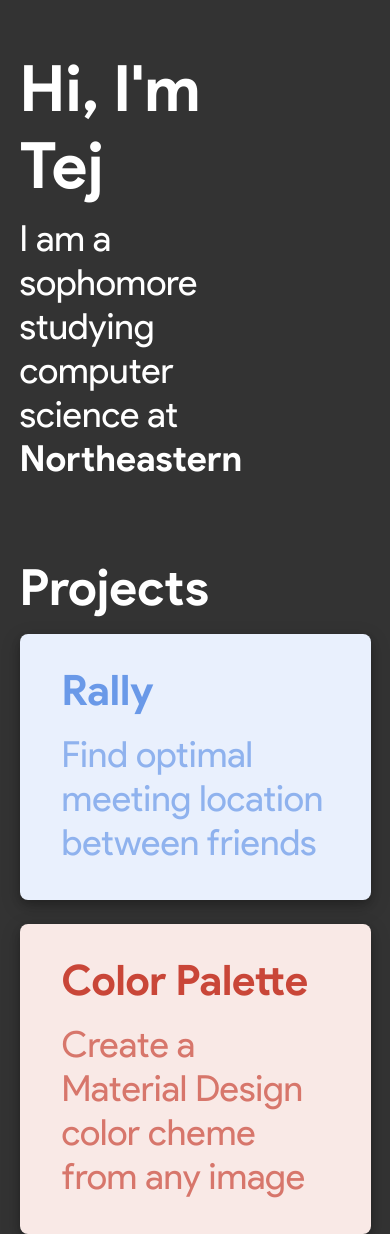
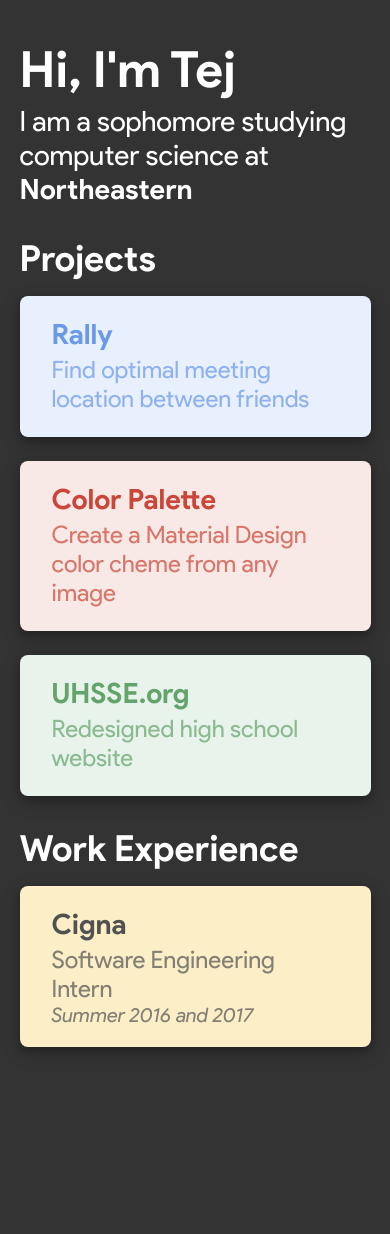
Before and after one commit to tpatel1781/tpatel1781.github.io, a plain HTML site: page index.html in a window 390 px wide. Shown: the top 1234 px of the page. After the commit the page ends 1071 px from the top, so only its background shows below. Drawn offline with Linux system fonts and the light colour scheme.

Commit message:
I think I fixed the responsiveness issue? (I hope)

```diff
--- a/desktop.css
+++ b/desktop.css
@@ -40,7 +40,7 @@ h2 {
 .box p {
 	display: inline-block;
 	font-size: 21px;
-	margin-top: 14px;
+	margin-top: 10px;
 	margin-bottom: 14px;
 }
 #rally {
--- a/index.html
+++ b/index.html
@@ -1,8 +1,10 @@
 <!DOCTYPE>
 <html>
 	<head>
-		<link rel="stylesheet" media="screen and (min-width: 0px)" href="mobile.css">
-		<link rel="stylesheet" media="screen and (min-width: 800px)" href="desktop.css">
+		<meta name="viewport" content="width=device-width, initial-scale=1">
+		<meta name="theme-color" content="#333333"> <!--For coloring Chrom's address bar-->
+		<link rel="stylesheet" type="text/css" media="screen and (min-width: 0px)" href="mobile.css">
+		<link rel="stylesheet" type="text/css" media="screen and (min-width: 800px)" href="desktop.css">
 		<title>Tej Patel</title>
 	</head>
 	<body>
--- a/mobile.css
+++ b/mobile.css
@@ -8,41 +8,38 @@ body {
 	margin-right: auto;
 }
 #header {
-	display: inline-block;
 	vertical-align: top;
-	margin-top: -32px;
-	width: 70%;
 }
 h1 {
 	font-family: 'productSansBold';
-	font-size: 64px;
+	font-size: 50px;
 	margin-bottom: -24px;
 }
 h2 {
 	font-family: 'productSansBold';
-	font-size: 50px;
+	font-size: 36px;
 	margin-bottom: 16px;
 }
 h3 {
 	font-family: 'productSansBold';
-	font-size: 42px;
-	margin-top: 30px;
+	font-size: 28px;
+	margin-top: 16px;
 	margin-bottom: -20px;
 }
 #header p {
-	font-size: 36px;
+	font-size: 28px;
 }
 .box {
-	padding-top: 1px;
-	padding-left: 42px;
-	padding-right: 42px;
+	padding-top: 5px;
+	padding-left: 32px;
+	padding-right: 32px;
 	padding-bottom: 0px;
 	border-radius: 8px;
 	margin-bottom: 24px;
 	box-shadow: 0 4px 8px 0 rgba(0, 0, 0, 0.2), 0 6px 20px 0 rgba(0, 0, 0, 0.19);
 }
 .box p {
-	font-size: 36px;
+	font-size: 24px;
 }
 #rally {
 	background-color: #E9F0FD;
@@ -72,9 +69,9 @@ h3 {
 	display: block;
 }
 #workTime {
-	font-size: 32px;
+	font-size: 20px;
 	font-family: 'productSansItalic';
-	margin-top: -40px;
+	margin-top: -24px;
 }
 @font-face {
 	font-family: productSansRegular;
```
